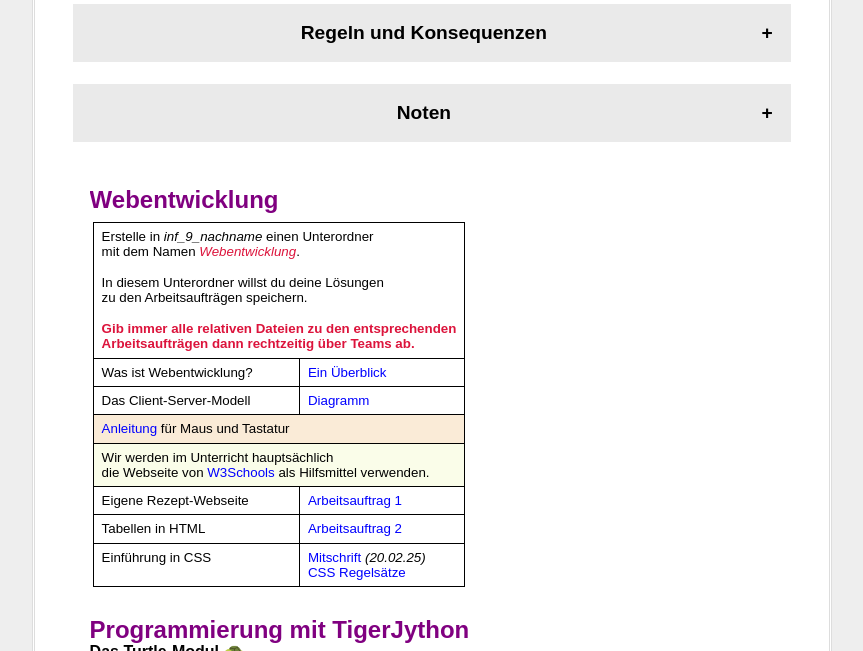
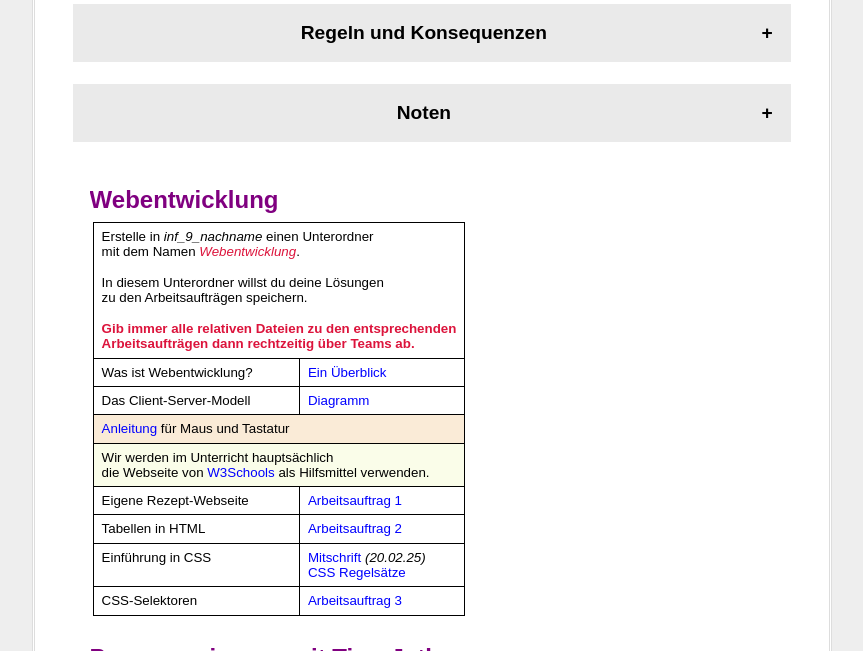
Before and after one commit to klsbasu/kls.github.io, a plain HTML site: page schuljahr24_25/informatik/9a9b9c.html in a window 1280 px wide. Shown: the part 92-743 px from the top of the page, without its empty margins (208-1071 px from the left). Drawn offline with nearby package versions, Linux system fonts and the light colour scheme; a web font is replaced by a local one.

Commit message:
Update 9a9b9c.html

```diff
--- a/schuljahr24_25/informatik/9a9b9c.html
+++ b/schuljahr24_25/informatik/9a9b9c.html
@@ -199,6 +199,12 @@
                                 <a href="https://drive.google.com/file/d/1saW-NWX7D5MR2eYdEstp0zmTUKkpjtXa/view?usp=sharing" target="_blank">Mitschrift</a> <i>(20.02.25)</i>
                                 <br>
                                 <a href="https://drive.google.com/file/d/1vA1uCg-an-YfYMsr06Lq62S7yGO2V21p/view?usp=sharing" target="_blank">CSS Regelsätze</a>
+                            </td>
+                        </tr>
+                        <tr>
+                            <td>CSS-Selektoren</td>
+                            <td>
+                                <a href="https://drive.google.com/file/d/1vdzSGjg6j_G3OQhl1als3NyZTnby7ZG_/view?usp=sharing" target="_blank">Arbeitsauftrag 3</a>
                             </td>
                         </tr>
                     </table>
```
